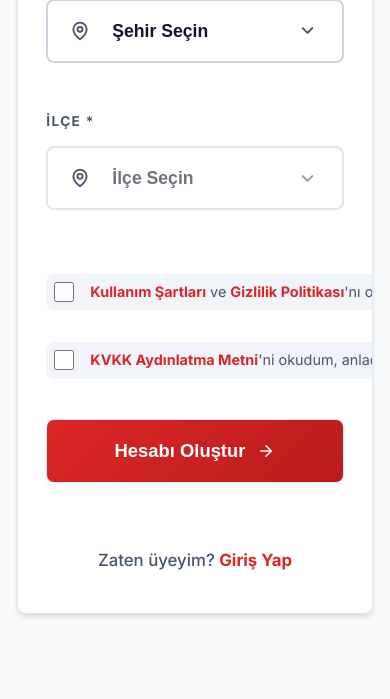
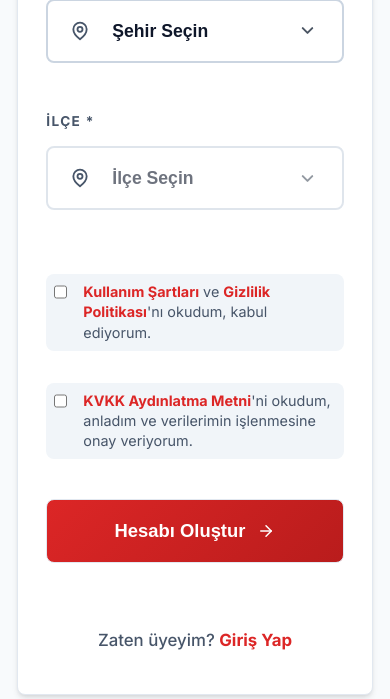
Before and after one commit to erenakpinarr/pharmalink, a PHP site: page /PharmaLink/auth/register in a window 390 px wide. Shown: the part 1138-1837 px from the top of the page. Before the commit the page ends 1755 px from the top, so only its background shows below. Run offline with PHP 8.4, Linux system fonts and the light colour scheme.

Commit message:
fix: kayıt sayfasındaki kvkk ve sözleşme metinlerinin taşma sorunu düzeltildi
- auth/register.php sayfasındaki onay kutularında (checkbox) kullanılan 'nobetci-toggle' sınıfına ezici (inline) 'white-space: normal' kuralı eklendi.
- Uzun metinlerin tek satırda dışarı taşması engellenerek mobil ve dar ekranlarda düzgün kırılması sağlandı.

```diff
--- a/auth/register.php
+++ b/auth/register.php
@@ -257,7 +257,7 @@ render:
                     </div>
                 </div>
                 <div class="auth-form-group" style="margin-top:2rem;">
-                    <label class="nobetci-toggle" style="align-items: flex-start; gap: 1rem;">
+                    <label class="nobetci-toggle" style="align-items: flex-start; gap: 1rem; white-space: normal;">
                         <input type="checkbox" name="onay_sozlesme" required style="width:20px; height:20px; accent-color:var(--auth-accent); cursor:pointer;">
                         <span style="font-size:0.9rem; line-height:1.4; color:var(--auth-text-muted);">
                             <a href="<?= sayf('pages/legal.php?tab=terms') ?>" target="_blank" class="auth-link">Kullanım Şartları</a> ve
@@ -267,7 +267,7 @@ render:
                 </div>
 
                 <div class="auth-form-group" style="margin-top:1rem; margin-bottom:2.5rem;">
-                    <label class="nobetci-toggle" style="align-items: flex-start; gap: 1rem;">
+                    <label class="nobetci-toggle" style="align-items: flex-start; gap: 1rem; white-space: normal;">
                         <input type="checkbox" name="onay_kvkk" required style="width:20px; height:20px; accent-color:var(--auth-accent); cursor:pointer;">
                         <span style="font-size:0.9rem; line-height:1.4; color:var(--auth-text-muted);">
                             <a href="<?= sayf('pages/legal.php?tab=kvkk') ?>" target="_blank" class="auth-link">KVKK Aydınlatma Metni</a>'ni okudum, anladım ve verilerimin işlenmesine onay veriyorum.
```
